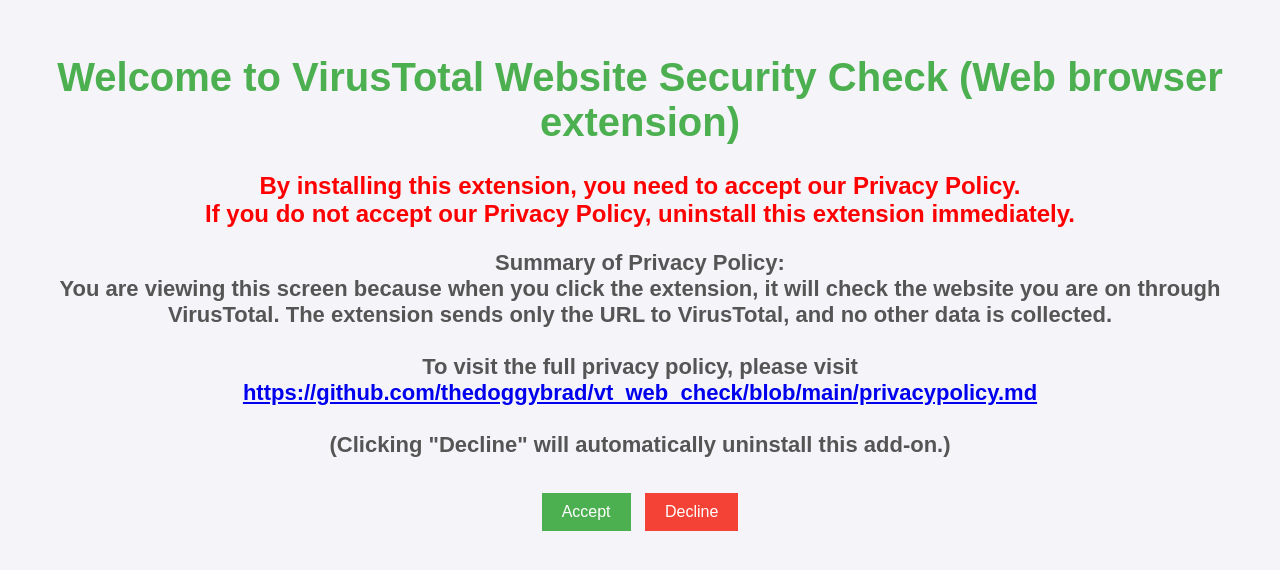
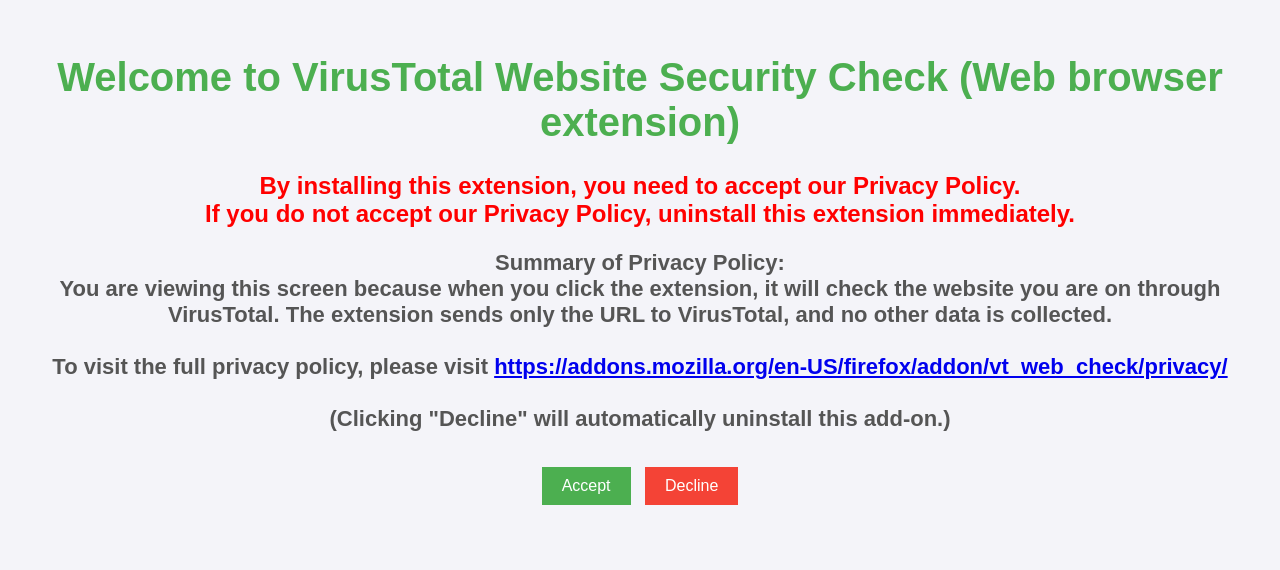
Before and after one commit to thedoggybrad/vt_web_check, a browser extension: page Firefox (Manifest v2)/welcome.html in a window 1280 px wide. Drawn offline with Linux system fonts and the light colour scheme.

Commit message:
Update welcome.html

```diff
--- a/Firefox (Manifest v2)/welcome.html
+++ b/Firefox (Manifest v2)/welcome.html
@@ -51,7 +51,7 @@
   <h1>Welcome to VirusTotal Website Security Check (Web browser extension)</h1>
   <h2 style="color:red; text-align:center;">By installing this extension, you need to accept our Privacy Policy.<br>If you do not accept our Privacy Policy, uninstall this extension immediately.</h2>
   <h3>Summary of Privacy Policy:<br>You are viewing this screen because when you click the extension, it will check the website you are on through VirusTotal. The extension sends only the URL to VirusTotal, and no other data is collected.<br><br>
-  To visit the full privacy policy, please visit <a href="https://github.com/thedoggybrad/vt_web_check/blob/main/privacypolicy.md">https://github.com/thedoggybrad/vt_web_check/blob/main/privacypolicy.md</a>
+  To visit the full privacy policy, please visit <a href="https://addons.mozilla.org/en-US/firefox/addon/vt_web_check/privacy/">https://addons.mozilla.org/en-US/firefox/addon/vt_web_check/privacy/</a>
   <br><br>(Clicking "Decline" will automatically uninstall this add-on.)</h3>
 
   <div class="accept-buttons">
```
